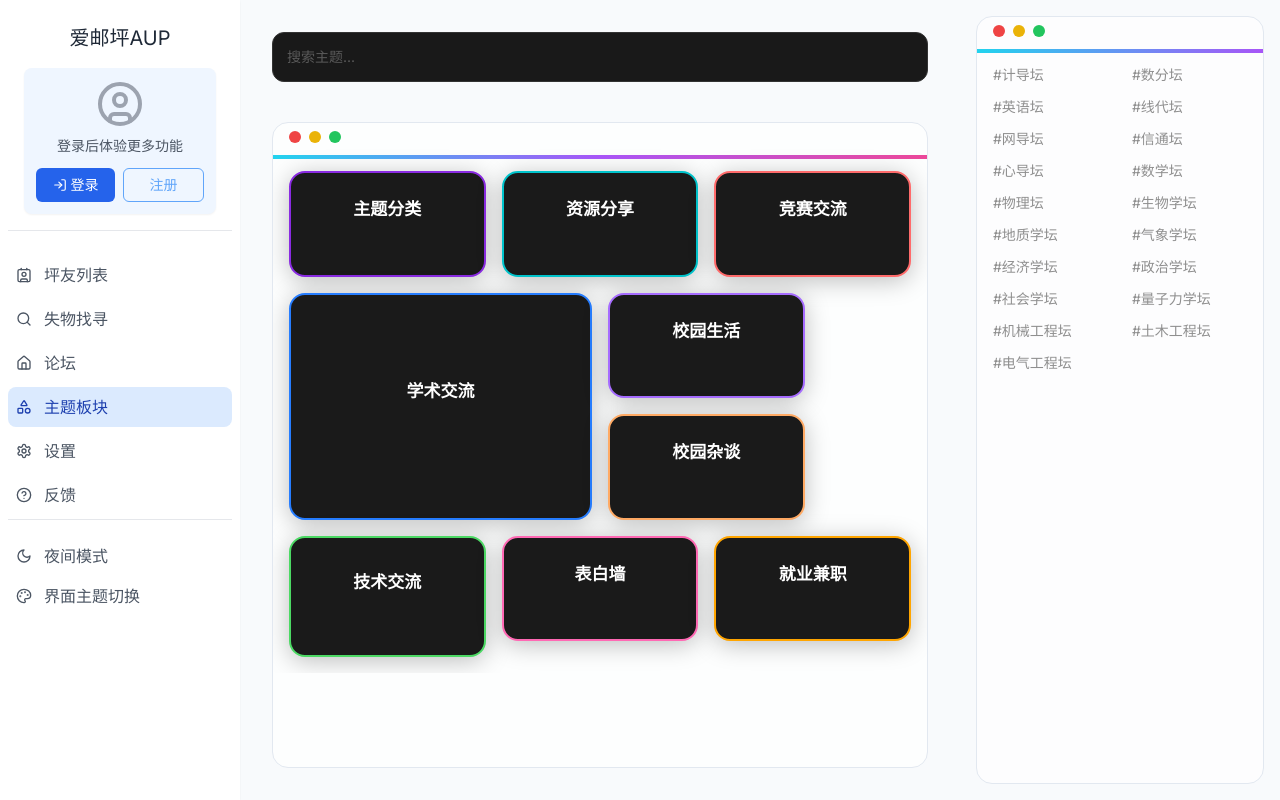
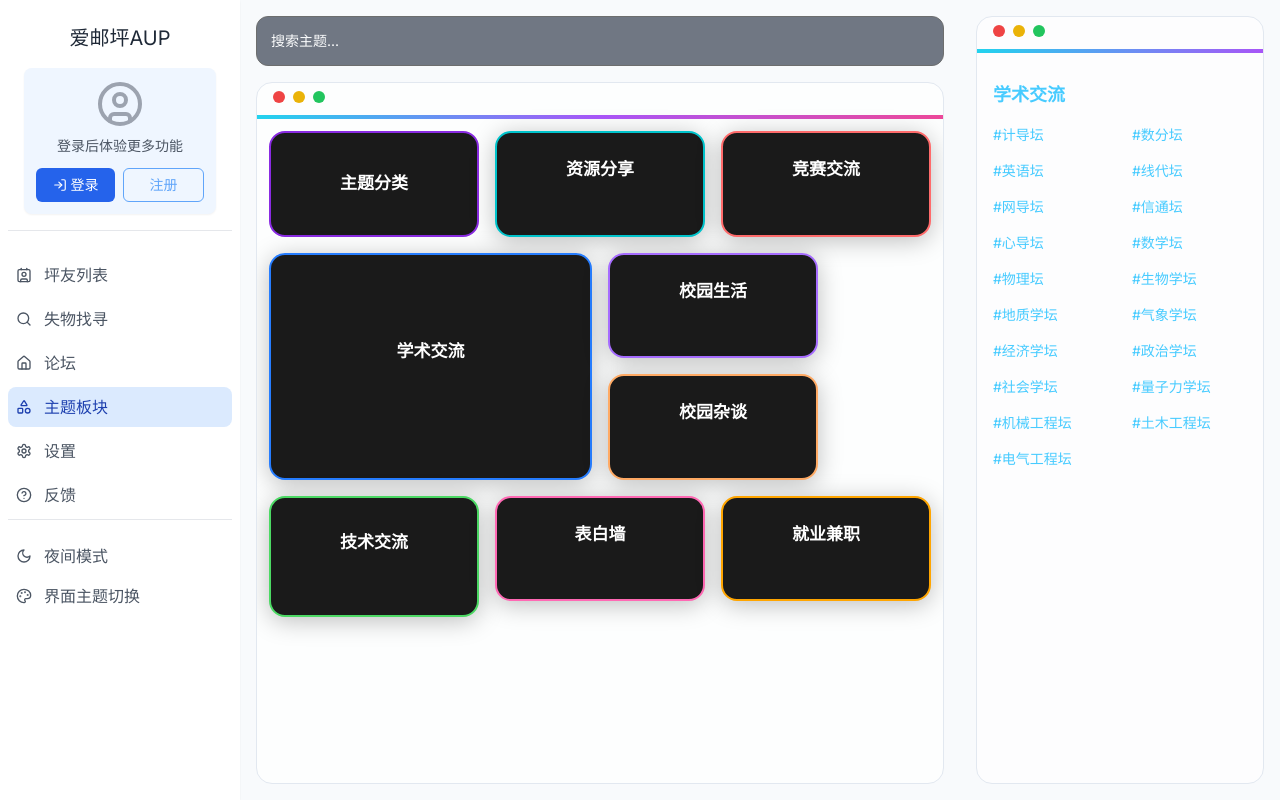
Before and after one commit to Dvcode982/AUP-DEMO, a Next.js app: page /topic-block in a window 1280 px wide. Built offline with nearby package versions, Linux system fonts and the light colour scheme.

Commit message:
主题板块frontend-upd

```diff
--- a/app/components/TopicCard.tsx
+++ b/app/components/TopicCard.tsx
@@ -5,11 +5,13 @@ interface TopicCardProps {
     glow: string;
   };
   sizeClass: string;
+  onClick: () => void;
 }
 
-export default function TopicCard({ topic, colors, sizeClass }: TopicCardProps) {
+export default function TopicCard({ topic, colors, sizeClass, onClick }: TopicCardProps) {
   return (
     <div
+      onClick={onClick}
       className={`group relative p-6 bg-[#1A1A1A] rounded-2xl border-2
                 transition-all cursor-pointer shadow-[0_4px_24px_rgba(0,0,0,0.25)]
                 hover:shadow-[0_8px_32px_var(--glow)] ${sizeClass}
--- /dev/null
+++ b/app/components/TopicContent.tsx
@@ -0,0 +1,123 @@
+interface TopicContentProps {
+  topic: string;
+  color: string;
+}
+
+export default function TopicContent({ topic, color }: TopicContentProps) {
+  const adjustColor = (color: string) => {
+    color = color.trim();
+
+    if (color.startsWith('#')) {
+      const hex = color.slice(1);
+      const r = parseInt(hex.slice(0, 2), 16);
+      const g = parseInt(hex.slice(2, 4), 16);
+      const b = parseInt(hex.slice(4, 6), 16);
+
+      // 计算颜色的亮度 (0-255)
+      const brightness = (r * 299 + g * 587 + b * 114) / 1000;
+
+      // 根据背景亮度分级调整颜色
+      let adjustFactor;
+      if (brightness <= 64) {         // 非常暗
+        adjustFactor = 2.0;
+      } else if (brightness <= 128) { // 较暗
+        adjustFactor = 1.6;
+      } else if (brightness <= 192) { // 较亮
+        adjustFactor = 1;
+      } else {                        // 非常亮
+        adjustFactor = 0.6;
+      }
+
+      const adjustValue = (value: number) =>
+        Math.min(255, Math.max(0, Math.round(value * adjustFactor)));
+
+      return `rgba(${adjustValue(r)}, ${adjustValue(g)}, ${adjustValue(b)}, 0.95)`;
+    }
+
+    return color;
+  };
+
+  const getTopicTags = (topic: string) => {
+    const tagMap: { [key: string]: string[] } = {
+      '学术交流': [
+        '#计导坛', '#数分坛', '#英语坛', '#线代坛',
+        '#网导坛', '#信通坛', '#心导坛', '#数学坛',
+        '#物理坛', '#生物学坛', '#地质学坛', '#气象学坛',
+        '#经济学坛', '#政治学坛', '#社会学坛', '#量子力学坛',
+        '#机械工程坛', '#土木工程坛', '#电气工程坛'
+    ],
+      '资源分享': [
+        '#电子书籍', '#视频资源', '#学习资料', '#考试题库',
+        '#课件分享', '#软件工具', '#学习笔记', '#实验资料'
+    ],
+      '竞赛交流': [
+        '#数学建模', '#程序设计', '#创新创业', '#学科竞赛',
+        '#挑战杯', '#创青春', '#互联网+'
+    ],
+      '校园生活': [
+        '#美食推荐', '#社团活动', '#校园风景', '#运动健身',
+        '#宿舍生活', '#校园趣事', '#学生会', '#文艺活动'
+    ],
+      '校园杂谈': [
+        '#校园新闻', '#活动通知', '#失物招领', '#二手交易',
+        '#闲聊灌水', '#情感交流', '#校园趣闻'
+    ],
+      '技术交流': [
+        '#编程开发', '#人工智能', '#网络技术', '#硬件维修',
+        '#数据分析', '#云计算', '#区块链', '#物联网'
+    ],
+      '表白墙': [
+        '#表白专区', '#脱单攻略', '#情感故事', '#暗恋专栏',
+        '#恋爱相談', '#心动瞬间'
+    ],
+      '就业兼职': [
+        '#实习信息', '#校招信息', '#求职经验', '#简历指导',
+        '#面试技巧', '#职业规划', '#兼职信息'
+    ],
+      // 添加其他主题的标签
+    };
+    return tagMap[topic] || [];
+  };
+
+  return (
+    <>
+      <div className="text-lg font-bold mb-4" style={{ color: adjustColor(color) }}>
+        {topic}
+      </div>
+      <div className="grid grid-cols-2 gap-x-6 gap-y-4">
+        {getTopicTags(topic).map((tag) => (
+          <span
+            key={tag}
+            onClick={() => {
+              console.log(`Clicked ${tag}`);
+            }}
+            className="relative text-sm transition-all cursor-pointer
+                     hover:scale-105 hover:font-semibold
+                     active:scale-95 duration-150
+                     flex items-center gap-1"
+            style={{
+              color: adjustColor(color),
+              '--hover-glow': color,
+            } as React.CSSProperties}
+          >
+            <span className="relative z-10">{tag}</span>
+            <svg
+              className="w-3 h-3 opacity-0 group-hover:opacity-100 transition-all duration-300
+                         transform group-hover:translate-x-1"
+              fill="none"
+              stroke="currentColor"
+              viewBox="0 0 24 24"
+            >
+              <path
+                strokeLinecap="round"
+                strokeLinejoin="round"
+                strokeWidth={2}
+                d="M9 5l7 7-7 7"
+              />
+            </svg>
+          </span>
+        ))}
+      </div>
+    </>
+  );
+}
--- a/app/topic-block/page.tsx
+++ b/app/topic-block/page.tsx
@@ -1,6 +1,9 @@
 'use client'
+
+import { useState } from 'react'
 import Sidebar from '../components/Sidebar'
 import TopicCard from '../components/TopicCard'
+import TopicContent from '../components/TopicContent'
 
 // 主题颜色配置表
 const TOPIC_COLORS: Record<string, { border: string; glow: string }> = {
@@ -15,7 +18,27 @@ const TOPIC_COLORS: Record<string, { border: string; glow: string }> = {
   '主题分类': { border: '#8A2BE2', glow: 'rgba(138,43,226,0.3)' } // Add this line
 }
 
+// 添加一个静态卡片组件
+function StaticTopicCard({ topic, colors, sizeClass }: Omit<TopicCardProps, 'onClick'>) {
+  return (
+    <div
+      className={`relative p-6 bg-[#1A1A1A] rounded-2xl border-2 ${sizeClass}`}
+      style={{
+        borderColor: colors.border,
+      }}
+    >
+      <div className="relative flex flex-col items-center justify-center h-full">
+        <div className="text-center font-semibold text-[17px]">
+          {topic}
+        </div>
+      </div>
+    </div>
+  );
+}
+
 export default function TopicBlock() {
+  const [selectedTopic, setSelectedTopic] = useState<string | null>("学术交流");  // 设置默认选中主题
+
   const topicCards = [
     { topic: '主题分类', sizeClass: 'col-span-2 row-span-1' },
     { topic: '资源分享', sizeClass: 'col-span-2 row-span-1' },
@@ -32,15 +55,15 @@ export default function TopicBlock() {
     <div className="flex h-screen text-white">
       <Sidebar />
 
-      <main className="flex-1 flex flex-col p-8 overflow-y-auto">
+      <main className="flex-1 flex flex-col p-4">
         {/* 搜索框 */}
-        <div className="mb-10">
+        <div className="mb-4">
           <input
             type="text"
             placeholder="搜索主题..."
-            className="w-full p-3.5 bg-[#191919] text-[#E0E0E0] rounded-xl
-                   placeholder:text-[#5A5A5A] focus:outline-none focus:ring-2
-                   focus:ring-[#007AFF] border border-[#333333] text-sm"
+            className="w-full p-3.5 bg-gray-700 text-[#E0E0E0] rounded-xl
+                   placeholder:text-white focus:outline-none focus:ring-2
+                   focus:ring-[#007AFF] border border-[#333333] text-sm opacity-70"
           />
         </div>
 
@@ -50,23 +73,35 @@ export default function TopicBlock() {
             <div className="w-3 h-3 bg-red-500 rounded-full mr-2"></div>
             <div className="w-3 h-3 bg-yellow-500 rounded-full mr-2"></div>
             <div className="w-3 h-3 bg-green-500 rounded-full"></div>
-            <div className="absolute top-0 left-0 right-0
-            h-1 bg-gradient-to-r from-cyan-400 via-purple-500 to-pink-500 z-20 mt-6 overflow-hidden"></div>
+            <div className="absolute top-0 left-0 right-0 h-1 bg-gradient-to-r from-cyan-400 via-purple-500 to-pink-500 z-20 mt-6 overflow-hidden"></div>
           </div>
 
-          <div className="grid grid-cols-6 gap-4 flex-auto relative z-10 flex-grow overflow-y-auto p-4 pt-12">
-            {topicCards.map(({ topic, sizeClass }) => (
-              <TopicCard
-                key={topic}
-                topic={topic}
-                colors={TOPIC_COLORS[topic as keyof typeof TOPIC_COLORS]}
-                sizeClass={sizeClass}
-              />
-            ))}
+          <div className="grid grid-cols-6 gap-4 flex-auto relative z-10 flex-grow p-3 pt-12">
+            {topicCards.map(({ topic, sizeClass }) => {
+              if (topic === '主题分类') {
+                return (
+                  <StaticTopicCard
+                    key={topic}
+                    topic={topic}
+                    colors={TOPIC_COLORS[topic]}
+                    sizeClass={sizeClass}
+                  />
+                );
+              }
+              return (
+                <TopicCard
+                  key={topic}
+                  topic={topic}
+                  colors={TOPIC_COLORS[topic]}
+                  sizeClass={sizeClass}
+                  onClick={() => setSelectedTopic(topic)}
+                />
+              );
+            })}
           </div>
         </div>
+      </main>
 
-      </main>
       {/* 标签区 */}
       <div className="relative flex flex-col flex-none basis-80 p-4">
         <div className="relative flex flex-col h-full border border-border rounded-2xl overflow-hidden bg-white dark:bg-gray-800 bg-opacity-70 dark:bg-opacity-70">
@@ -76,23 +111,13 @@ export default function TopicBlock() {
             <div className="w-3 h-3 bg-green-500 rounded-full"></div>
             <div className="absolute top-0 left-0 right-0 h-1 bg-gradient-to-r from-cyan-400 to-purple-500 z-20 mt-6 overflow-hidden"></div>
           </div>
-          <div className="relative z-10 flex-grow overflow-y-auto p-4 pt-12">
-            <div className="grid grid-cols-2 gap-x-6 gap-y-3 text-[#8F8F8F]">
-              {[
-                '#计导坛', '#数分坛', '#英语坛', '#线代坛',
-                '#网导坛', '#信通坛', '#心导坛', '#数学坛',
-                '#物理坛', '#生物学坛', '#地质学坛', '#气象学坛',
-                '#经济学坛', '#政治学坛', '#社会学坛', '#量子力学坛',
-                '#机械工程坛', '#土木工程坛', '#电气工程坛'
-              ].map((tag) => (
-                <span
-                  key={tag}
-                  className="text-sm hover:text-[#E0E0E0] transition-colors cursor-pointer"
-                >
-                  {tag}
-                </span>
-              ))}
-            </div>
+          <div className="relative z-10 flex-grow overflow-y-auto p-4 pt-16 item">
+            {selectedTopic && (
+              <TopicContent
+                topic={selectedTopic}
+                color={TOPIC_COLORS[selectedTopic]?.border || '#ffffff'}
+              />
+            )}
           </div>
         </div>
       </div>
```
Also changed, not shown: app/components/messages/ChatWindow.tsx (+9 -7 lines).
